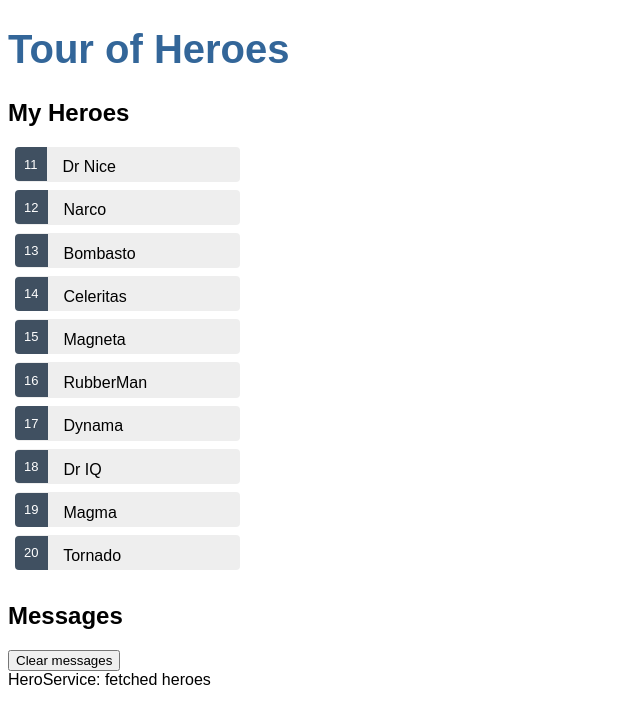
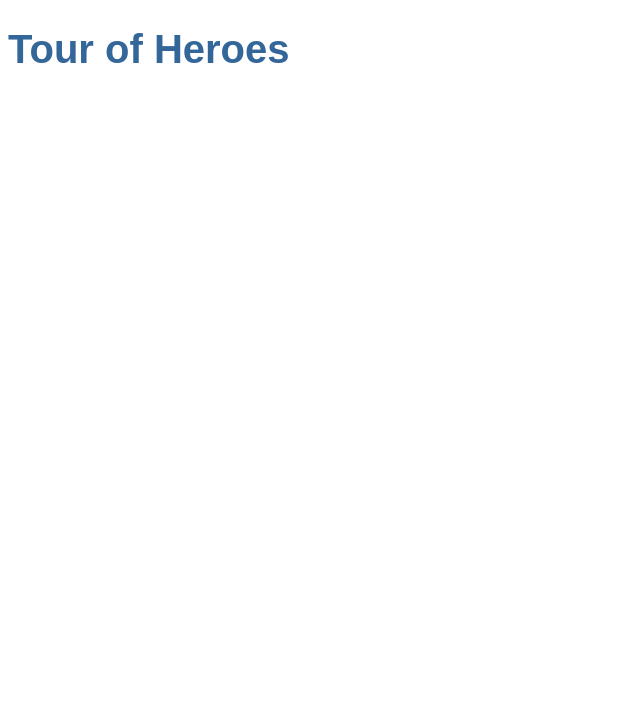
Before and after one commit to MariachiForHire/tour-of-heroes, an Angular app: page / in a window 1280 px wide. Shown: the top 724 px of the page, without its empty margins (0-640 px from the left). Built offline with nearby package versions, Linux system fonts and the light colour scheme.

Commit message:
adding angular routes

```diff
--- a/src/app/app.component.html
+++ b/src/app/app.component.html
@@ -1,3 +1,3 @@
 <h1>{{title}}</h1>
-<app-heroes></app-heroes>
+<router-outlet></router-outlet>
 <app-messages></app-messages>
--- a/src/app/app.module.ts
+++ b/src/app/app.module.ts
@@ -7,6 +7,7 @@
 import { FormsModule } from '@angular/forms';
 import { HeroDetailComponent } from './hero-detail/hero-detail.component';
 import { MessagesComponent } from './messages/messages.component';
+import { AppRoutingModule } from './app-routing.module';
 @NgModule({
   declarations: [
     AppComponent,
@@ -17,6 +18,7 @@
   imports: [
     BrowserModule,
     FormsModule,
+    AppRoutingModule,
   ],
   providers: [],
   bootstrap: [AppComponent]
```
Also changed, not shown: src/app/app-routing.module.ts (added, +13 -0 lines).
